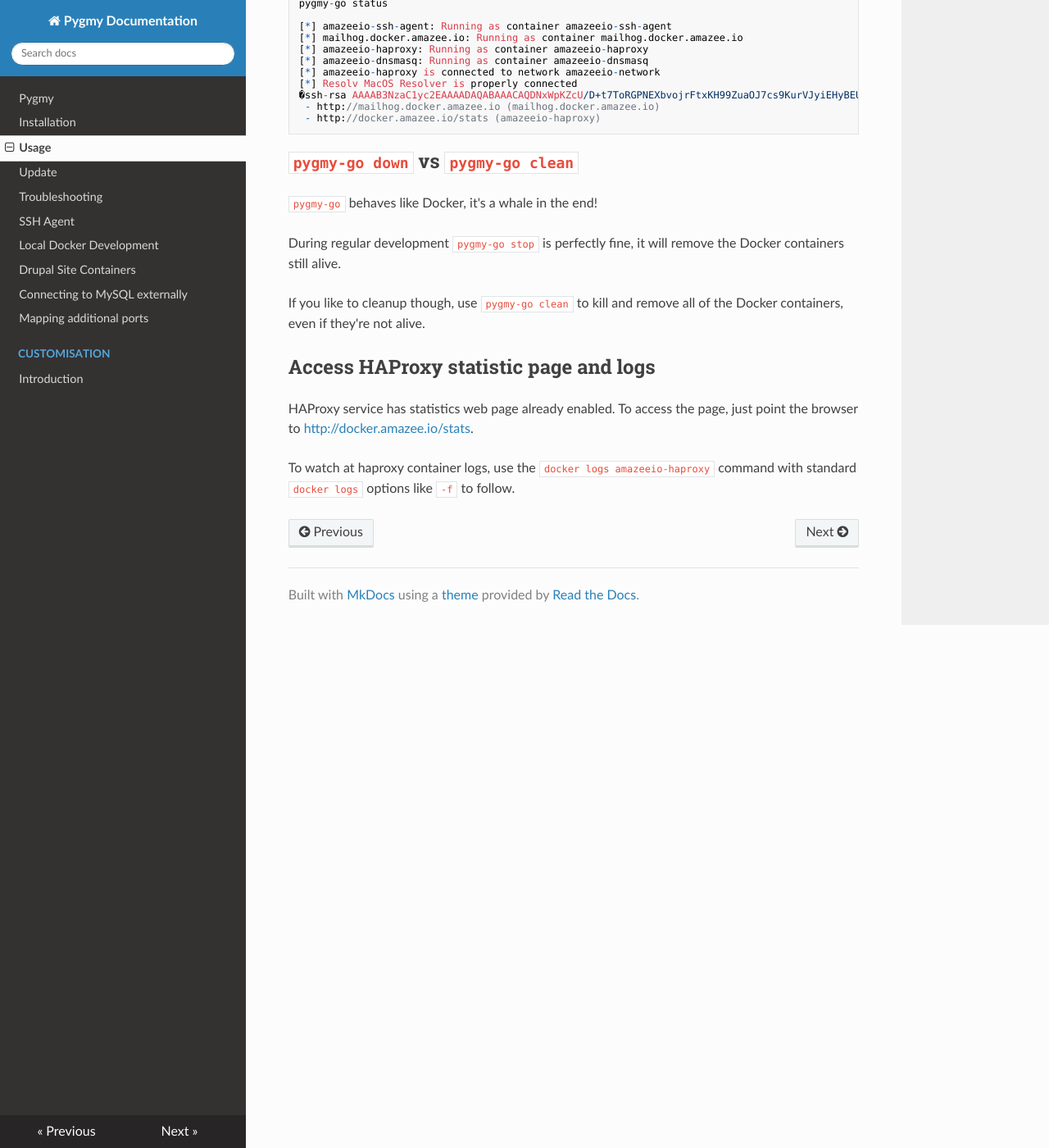
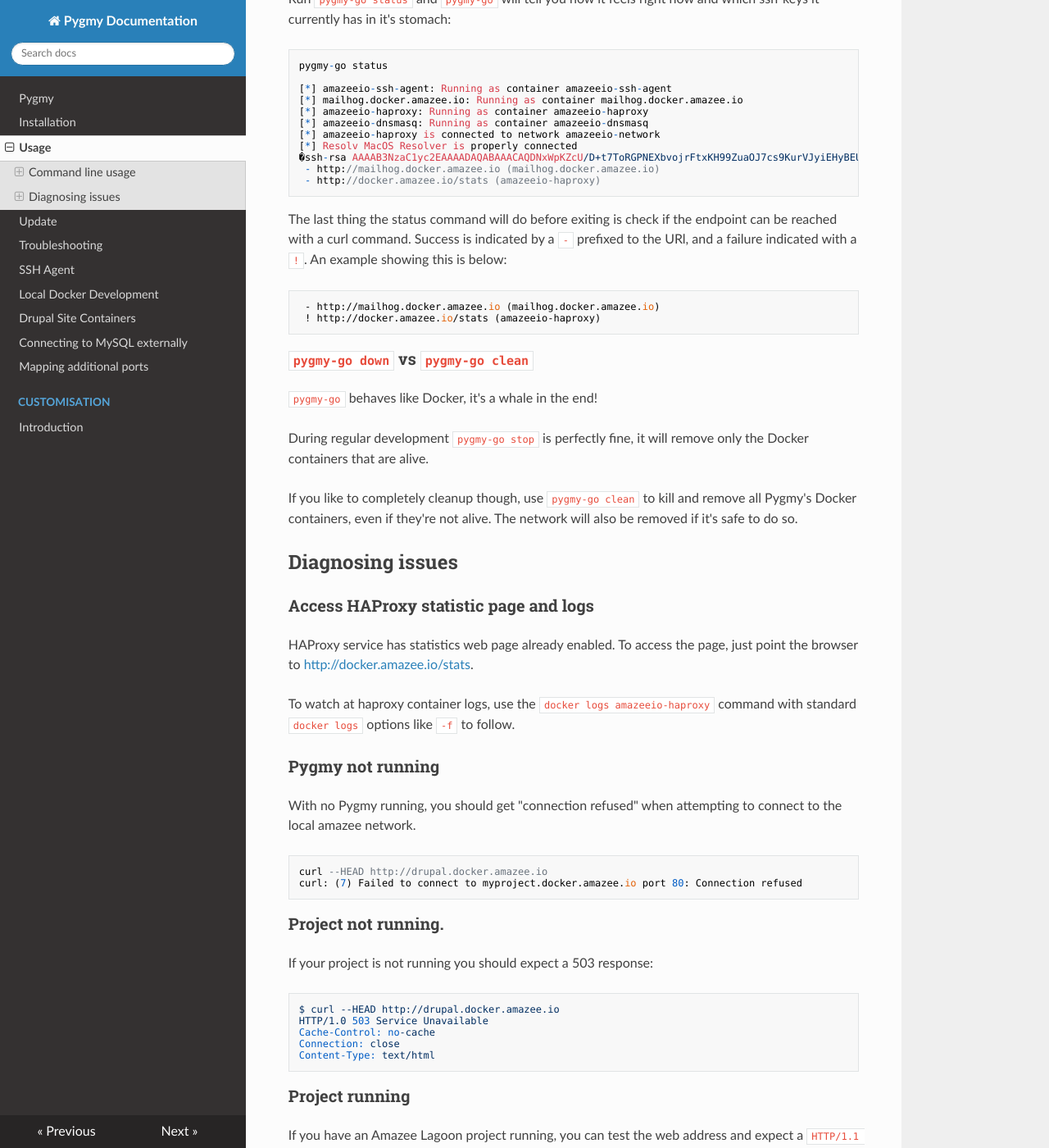
Before and after one commit to pygmystack/pygmy, an MkDocs documentation site: the page built from docs/usage.md, in a window 1280 px wide and 1400 px high, scrolled down 1231 px. Shown: the whole window at 82% size. Built offline with MkDocs 1.6.1, drawn with Linux system fonts in a browser that asks for light colours; nearby versions of some CDN libraries; some of the changed text lies outside the part shown.

````diff
--- a/docs/usage.md
+++ b/docs/usage.md
@@ -1,16 +1,6 @@
+# Usage
 
-## Start
-To start `pygmy-go` run following command
-
-    pygmy-go up
-
-`pygmy-go` will now start all the required Docker containers and add the ssh key.
-
-If you are on Ubuntu you might need to run pygmy with `pygmy-go up --no-resolver`
-
-**All done?** Head over to [Drupal Docker Containers](./drupal_site_containers.md) to learn how to work with docker containers.
-
-# Command line usage
+## Command line usage
 
 ```
 Amazeeio's local development tool,
@@ -26,6 +16,7 @@ Available Commands:
   down        Stop and remove all pygmy services
   export      Export validated configuration to a given path
   help        Help about any command
+  pull        Pull all pygmy services
   restart     Restart all pygmy containers.
   status      Report status of the pygmy services
   up          Bring up pygmy services (dnsmasq, haproxy, mailhog, resolv, ssh-agent)
@@ -33,16 +24,26 @@ Available Commands:
   version     # Check current installed version of pygmy
 
 Flags:
-      --config string   config file (default is $HOME/.pygmy.yml)
+      --config string    (default "$HOME/.pygmy.yml")
   -h, --help            help for pygmy
   -t, --toggle          Help message for toggle
 
 Use "pygmy-go [command] --help" for more information about a command.
 ```
 
+### Starting pygmy
+To start `pygmy-go` run following command
+
+    pygmy-go up
+
+`pygmy-go` will now start all the required Docker containers and add the ssh key, it will pull the Docker images as required.
+
+If you are on Ubuntu you might need to run pygmy with `pygmy-go up --no-resolver`
+
+**All done?** Head over to [Drupal Docker Containers](./drupal_site_containers.md) to learn how to work with docker containers.
 
 
-## Adding ssh keys
+### Adding ssh keys
 
 Call the `addkey` command with the **absolute** path to the key you would like to add. In case this they is passphrase protected, it will ask for your passphrase.
 
@@ -51,7 +52,7 @@ Call the `addkey` command with the **absolute** path to the key you would like t
     Enter passphrase for /Users/amazeeio/.ssh/my_other_key:
     Identity added: /Users/amazeeio/.ssh/my_other_key (/Users/amazeeio/.ssh/my_other_key)
 
-## Checking the status
+### Checking the status
 
 Run `pygmy-go status` and `pygmy-go` will tell you how it feels right now and which ssh-keys it currently has in it's stomach:
 
@@ -67,16 +68,62 @@ Run `pygmy-go status` and `pygmy-go` will tell you how it feels right now and wh
      - http://mailhog.docker.amazee.io (mailhog.docker.amazee.io)
      - http://docker.amazee.io/stats (amazeeio-haproxy)
 
-## `pygmy-go down` vs `pygmy-go clean`
+The last thing the status command will do before exiting is check if the endpoint can be reached with a curl command. Success is indicated by a `-` prefixed to the URl, and a failure indicated with a `!`. An example showing this is below:
+
+     - http://mailhog.docker.amazee.io (mailhog.docker.amazee.io)
+     ! http://docker.amazee.io/stats (amazeeio-haproxy)
+
+### `pygmy-go down` vs `pygmy-go clean`
 
 `pygmy-go` behaves like Docker, it's a whale in the end!
 
-During regular development `pygmy-go stop` is perfectly fine, it will remove the Docker containers still alive.
+During regular development `pygmy-go stop` is perfectly fine, it will remove only the Docker containers that are alive.
 
-If you like to cleanup though, use `pygmy-go clean` to kill and remove all of the Docker containers, even if they're not alive.
+If you like to completely cleanup though, use `pygmy-go clean` to kill and remove all Pygmy's Docker containers, even if they're not alive. The network will also be removed if it's safe to do so.
 
-## Access HAProxy statistic page and logs
+## Diagnosing issues
+
+### Access HAProxy statistic page and logs
 
 HAProxy service has statistics web page already enabled. To access the page, just point the browser to [http://docker.amazee.io/stats](http://docker.amazee.io/stats).
 
 To watch at haproxy container logs, use the `docker logs amazeeio-haproxy` command with standard `docker logs` options like `-f` to follow.
+
+### Pygmy not running
+With no Pygmy running, you should get "connection refused" when attempting to connect to the local amazee network.
+```
+curl --HEAD http://drupal.docker.amazee.io
+curl: (7) Failed to connect to myproject.docker.amazee.io port 80: Connection refused
+```
+
+### Project not running.
+If your project is not running you should expect a 503 response:
+```
+$ curl --HEAD http://drupal.docker.amazee.io
+HTTP/1.0 503 Service Unavailable
+Cache-Control: no-cache
+Connection: close
+Content-Type: text/html
+```
+
+### Project running
+If you have an Amazee Lagoon project running, you can test the web address and
+expect a `HTTP/1.1 200 OK` response.
+
+```
+$ curl --HEAD http://drupal.docker.amazee.io
+HTTP/1.1 200 OK
+Server: openresty
+Content-Type: text/html; charset=UTF-8
+Cache-Control: must-revalidate, no-cache, private
+Date: Mon, 11 Nov 2019 11:19:29 GMT
+X-UA-Compatible: IE=edge
+Content-language: en
+X-Content-Type-Options: nosniff
+X-Frame-Options: SAMEORIGIN
+X-Drupal-Cache-Tags: config:honeypot.settings config:system.site config:user.role.anonymous http_response rendered
+X-Drupal-Cache-Contexts: languages:language_interface theme url.path url.query_args user.permissions user.roles:authenticated
+Expires: Sun, 19 Nov 1978 05:00:00 GMT
+Vary:
+X-Frame-Options: SameOrigin
+```
````
Also changed, not shown: docs/index.md (+2 -2 lines), docs/installation.md (+1 -1 lines), docs/troubleshooting.md (+104 -128 lines), docs/update.md (+12 -9 lines), 1 other file.
